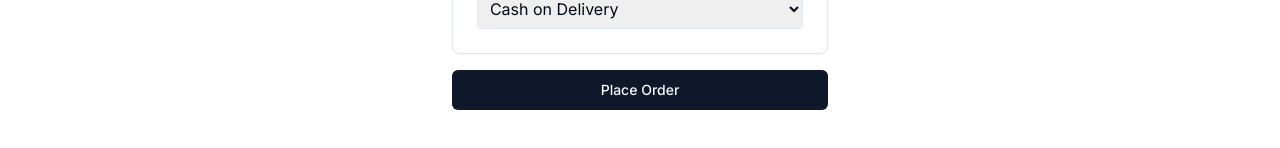
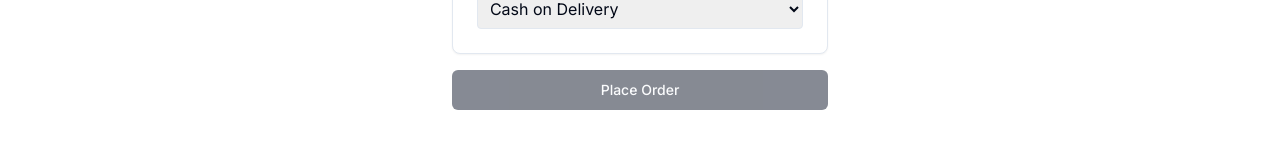
Before and after one commit to GearHead87/EasyMedicine, a Next.js app: page /checkout in a window 1280 px wide. Shown: the part 494-642 px from the top of the page. Built offline with nearby package versions, Linux system fonts and the light colour scheme; no server answers.

Commit message:
bug: fixed

```diff
--- a/src/app/checkout/page.tsx
+++ b/src/app/checkout/page.tsx
@@ -19,6 +19,7 @@ const CheckoutPage = () => {
 
 	const handleCheckout = async () => {
 		if (!session?.user?.id) {
+			toast('You must login to place order');
 			console.error('User is not authenticated');
 			return;
 		}
@@ -40,7 +41,6 @@ const CheckoutPage = () => {
 				const order = await response.json();
 				toast('Order Placed Successfully');
 				dispatch(emptyCart());
-				// router.push(`/order-details/${order.id}`);
 			} else {
 				console.error('Failed to place order');
 			}
@@ -101,9 +101,15 @@ const CheckoutPage = () => {
 					</select>
 				</CardContent>
 			</Card>
-			<Button onClick={handleCheckout} className="w-full">
-				Place Order
-			</Button>
+			{cartItems.length === 0 ? (
+				<Button className="w-full" disabled>
+					Place Order
+				</Button>
+			) : (
+				<Button onClick={handleCheckout} className="w-full">
+					Place Order
+				</Button>
+			)}
 		</div>
 	);
 };
```
